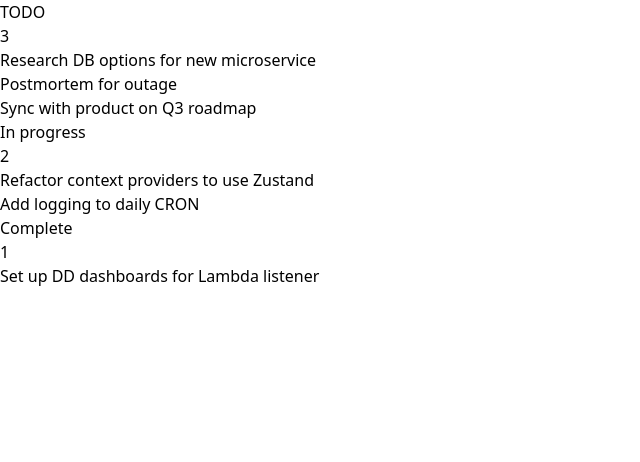
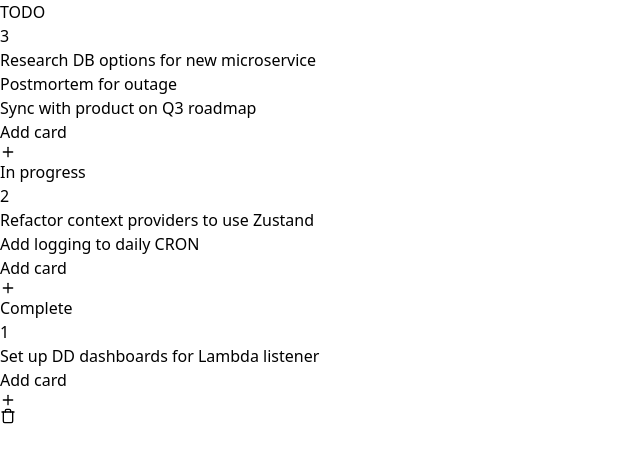
Before and after one commit to fadeeveryday/pomodoro-drag-drop, a React (Vite) app: page / in a window 1280 px wide. Shown: the top 462 px of the page, without its empty margins (0-640 px from the left). Built offline with nearby package versions, Linux system fonts and the light colour scheme.

Commit message:
create form for adding tasks, UI components like button and form

```diff
--- a/package.json
+++ b/package.json
@@ -23,6 +23,7 @@
     "eslint-plugin-react-hooks": "^4.6.0",
     "eslint-plugin-react-refresh": "^0.4.5",
     "postcss": "^8.4.35",
+    "react-icons": "^5.0.1",
     "tailwindcss": "^3.4.1",
     "vite": "^5.1.4"
   }
--- /dev/null
+++ b/src/components/AddCards.jsx
@@ -0,0 +1,46 @@
+import { useState } from "react";
+import Button from "./UI/button/Button";
+import { FiPlus } from "react-icons/fi";
+import Form from "./UI/form/Form";
+
+const AddCards = () => {
+
+  const [adding, setAdding] = useState(false)
+  return (
+    <>
+      {adding
+      ? <Form>
+        <div className="mt-1.5 flex items-center justify-end gap-1.5">
+        <button
+          type="submit"
+          className="
+          flex items-center gap-1.5
+          rounded bg-neutral-50 px-3 py-1.5
+          text-xs text-neutral-950 transition-colors
+          hover:bg-neutral-300"
+        >
+          <span>Add</span>
+          <FiPlus />
+        </button>
+          <Button
+            onClick={() => setAdding(false)}
+          >
+            Close
+          </Button>
+        </div>
+      </Form>
+      : <Button
+        onClick={() => setAdding(true)}>
+          {
+            <>
+            <span>Add card</span>
+            <FiPlus />
+            </>
+          }
+        </Button>
+      }
+    </>
+  )
+};
+
+export default AddCards
--- a/src/components/Column.jsx
+++ b/src/components/Column.jsx
@@ -1,6 +1,7 @@
 import { useState } from "react";
 import Card from "./Card";
 import DropIndicator from "./DropIndicator";
+import AddCards from "./AddCards";
 
 
 const Column = ({title, headingColor, column, cards, setCards}) => {
@@ -24,6 +25,7 @@ const Column = ({title, headingColor, column, cards, setCards}) => {
           return <Card key={card.id} {...card} />
         })}
         <DropIndicator beforeId="-1" column={column}/>
+        <AddCards column={column} setCards={setCards} />
       </div>
     </div>
   )
--- a/src/components/Delete.jsx
+++ b/src/components/Delete.jsx
@@ -1,4 +1,6 @@
 import { useState } from "react";
+import { FaFire } from "react-icons/fa"
+import { FiTrash } from "react-icons/fi"
 
 const Delete = ({ setCard }) => {
   const [active, setActive] = useState(false)
@@ -9,7 +11,7 @@ const Delete = ({ setCard }) => {
       shrink-0 place-content-center
       rounded border text-3xl`}
     >
-      {/* {active ? <FaFire className="animate-bounce" /> : <FiTrash />} */}
+      {active ? <FaFire className="animate-bounce" /> : <FiTrash />}
     </div>
   )
 };
--- /dev/null
+++ b/src/components/UI/button/Button.jsx
@@ -0,0 +1,14 @@
+
+
+const Button = ({ children, ...props}) => {
+  return (
+    <button onClick={props.onClick} className="
+    flex items-center gap-1.5
+    px-3 py-1.5 text-xs text-neutral-400
+    transition-colors hover:text-neutral-50">
+      {children}
+    </button>
+  )
+};
+
+export default Button
--- /dev/null
+++ b/src/components/UI/form/Form.jsx
@@ -0,0 +1,22 @@
+import { useState } from "react";
+
+const Form = ( {children, ...props }) => {
+  const [text, setText] = useState('')
+
+  return (
+    <form >
+      <textarea
+        onChange={(e) => setText(e.target.value)}
+        autoFocus
+        placeholder="Add new task..."
+        className="
+          w-full rounded border border-violet-400
+          bg-violet-400/20 p-3 text-sm text-neutral-50
+          placeholder-violet-300 focus:outline-0"
+        />
+        {children}
+    </form>
+  )
+};
+
+export default Form
```
Also changed, not shown: 1 other file (tests, documents, lock files or other folders).
